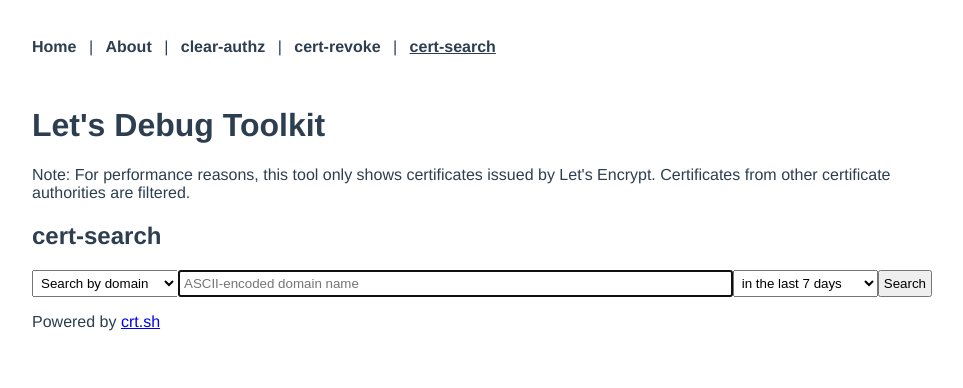
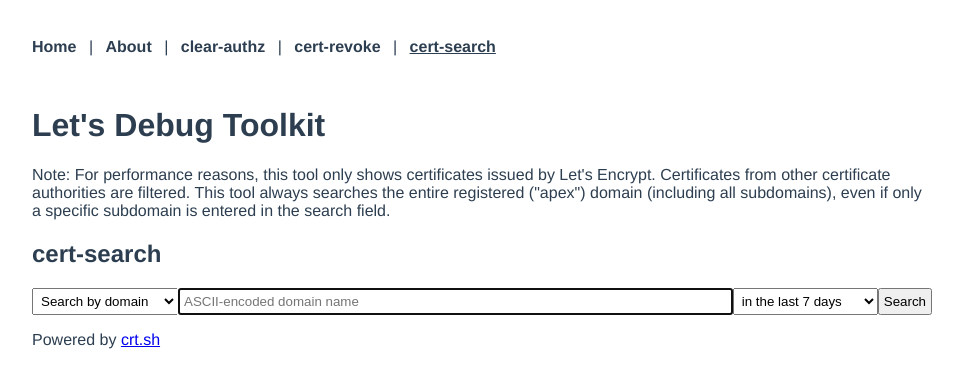
Before and after one commit to letsdebug/letsdebug-toolkit, a Vue app: page /cert-search in a window 1280 px wide. Shown: the top 388 px of the page, without its empty margins (158-1121 px from the left). Built offline with nearby package versions, Linux system fonts and the light colour scheme.

Commit message:
Add note about search behaviour

```diff
--- a/src/views/CertSearch.vue
+++ b/src/views/CertSearch.vue
@@ -2,7 +2,9 @@
   <div class="cert-search">
     <p>
       Note: For performance reasons, this tool only shows certificates issued by Let's Encrypt.
-      Certificates from other certificate authorities are filtered.
+      Certificates from other certificate authorities are filtered. This tool always searches the
+      entire registered ("apex") domain (including all subdomains), even if only a specific
+      subdomain is entered in the search field.
     </p>
     <h2>cert-search</h2>
 
```
